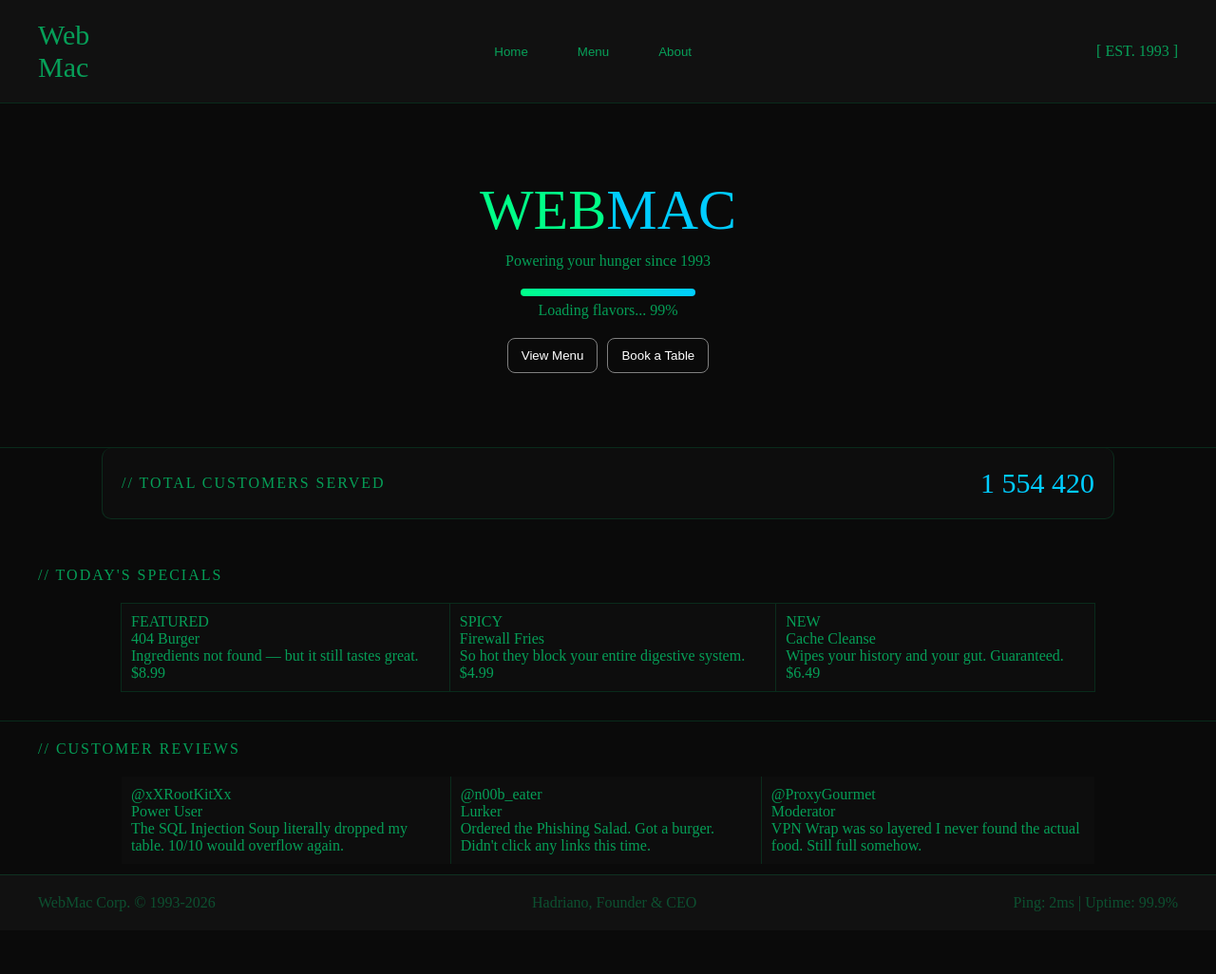
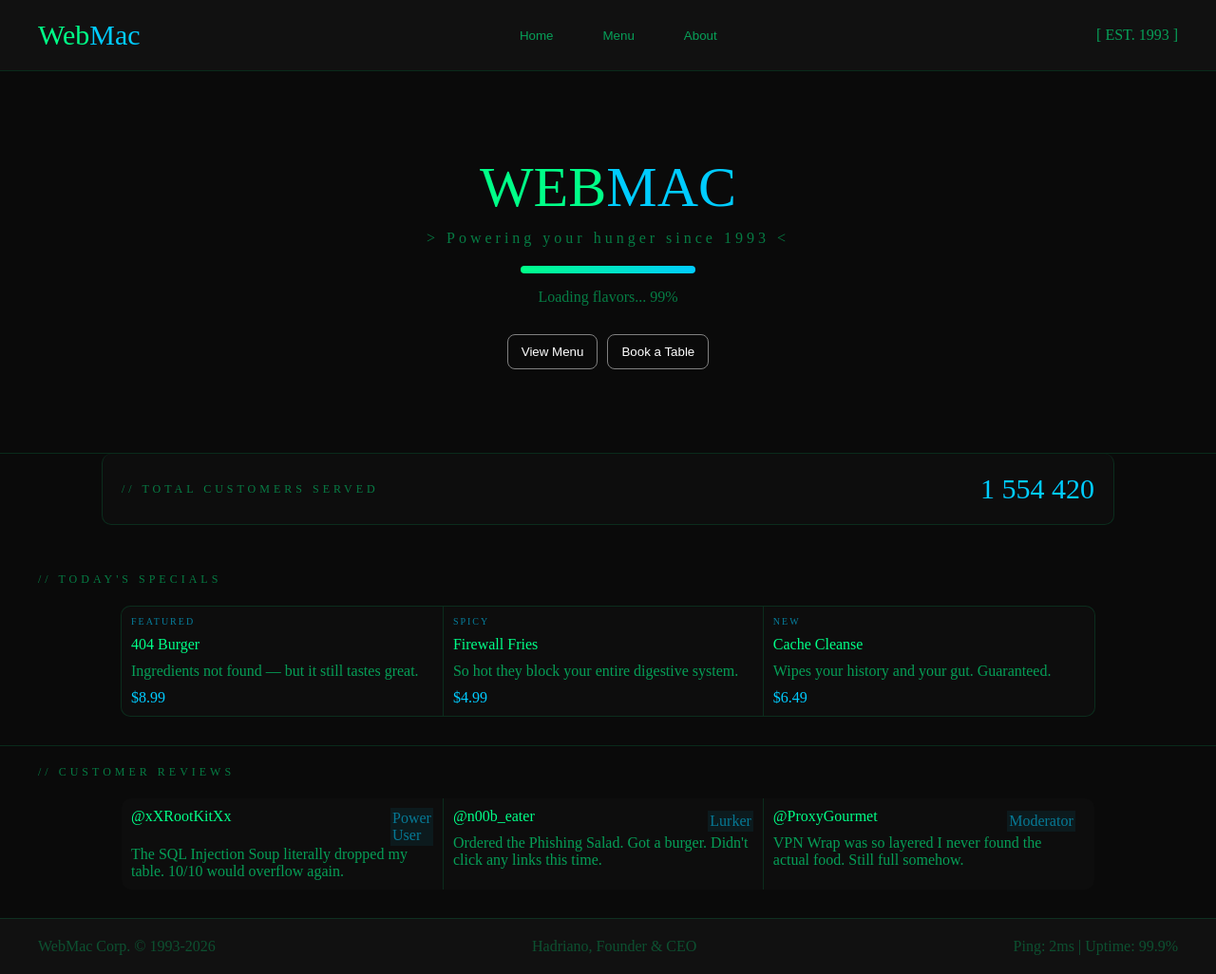
Before and after one commit to hadrianoo/restaurant-page, a website built with webpack: page src/template.html in a window 1280 px wide. Shown: the whole page at 95% size. Before the commit the page ends 980 px from the top, so only its background shows below. Built offline with nearby package versions, Linux system fonts and the light colour scheme.

Commit message:
Site finished

```diff
--- a/src/pages/about/about.js
+++ b/src/pages/about/about.js
@@ -139,7 +139,6 @@ export const aboutPage = () => {
         return container;
     };
 
-
     const certifications = () => {
         const container = document.createElement("div");
         const title = document.createElement("div");
@@ -172,9 +171,6 @@ export const aboutPage = () => {
         return container;
     };
 
-
-
-
     aboutContainer.appendChild(aboutMd());
     aboutContainer.appendChild(readmeTxt());
     aboutContainer.appendChild(mission());
--- a/src/pages/about/about.module.css
+++ b/src/pages/about/about.module.css
@@ -5,7 +5,6 @@
     justify-self: center;
     margin-top: 6rem;
     margin-bottom: 3rem;
-
 }
 
 .title {
@@ -20,8 +19,6 @@
     margin: 0;
     border-bottom: 1px solid var(--color-border);
 }
-
-.aboutMd>div:first-child {}
 
 .aboutMd>div:nth-child(2) {
     margin: 0 6rem;
@@ -122,7 +119,6 @@
 }
 
 .certification>div:last-child {
-    /* padding: 2rem; */
     margin: 0 6rem;
 
     display: flex;
--- a/src/pages/home/home.js
+++ b/src/pages/home/home.js
@@ -23,7 +23,7 @@ export const homePage = () => {
 
         web.textContent = "Web";
         mac.textContent = "Mac";
-        since.textContent = "Powering your hunger since 1993";
+        since.textContent = "> Powering your hunger since 1993 <";
         loading.textContent = "Loading flavors... 99%"
         viewMenuButton.textContent = "View Menu";
         bookTableButton.textContent = "Book a Table";
--- a/src/pages/home/home.module.css
+++ b/src/pages/home/home.module.css
@@ -38,6 +38,11 @@
     flex-direction: column;
 }
 
+.intro>div:nth-child(2) {
+    color: var(--color-green-muted);
+    letter-spacing: 0.4rem;
+}
+
 .intro>div:nth-child(3)>div:first-child {
     align-self: center;
     width: 120%;
@@ -45,6 +50,11 @@
     background-image: linear-gradient(to right, var(--color-green), var(--color-cyan));
     border-radius: 1rem;
     margin-bottom: 0.6rem;
+}
+
+.intro>div:nth-child(3)>div:last-child {
+    margin: 1rem 0;
+    color: var(--color-green-muted);
 }
 
 .nameButtons {
@@ -85,46 +95,94 @@
     font-size: 3rem;
 }
 
-.specials {
-    grid-row: 3;
-    margin-top: 3rem;
-}
 
 .title {
     text-transform: uppercase;
     margin: 2rem 0 2rem 4rem;
-    letter-spacing: 0.2rem;
+    letter-spacing: 0.4rem;
+    color: var(--color-green-muted);
+    font-size: 1.2rem;
 }
 
 .served>.title {
     margin: 0;
 }
 
+.specials {
+    grid-row: 3;
+    margin-top: 3rem;
+}
+
 .specials>div:last-child {
     display: grid;
     grid-auto-flow: column;
+    grid-template-columns: 33% 33% 33%;
     border: 1px solid var(--color-border);
     width: 80%;
     justify-self: center;
+    border-radius: 1rem;
+    background-color: var(--color-bg-secondary);
+}
+
+.homeDish>div:first-child {
+    color: var(--color-cyan-dim);
+    font-size: 1rem;
+    letter-spacing: 0.2rem;
+    margin-bottom: 1rem;
+}
+
+.homeDish>div:nth-child(2) {
+    color: var(--color-green);
+    margin-bottom: 1rem;
+}
+
+.homeDish>div:last-child {
+    color: var(--color-cyan);
+    margin-top: 1rem;
 }
 
 .homeDish,
 .review {
     padding: 1rem;
-    background-color: var(--color-bg-secondary);
+
 }
 
 .reviews {
     border-top: 1px solid var(--color-border);
     grid-row: 4;
     margin-top: 3rem;
+
 }
 
 .reviews>div:last-child {
     display: grid;
     grid-auto-flow: column;
+    grid-template-columns: 33% 33% 33%;
     width: 80%;
     justify-self: center;
+    background-color: var(--color-bg-secondary);
+    border-radius: 1rem;
+}
+
+.review {
+    display: grid;
+    grid-template: min-content 1fr / 1fr min-content;
+}
+
+.review>div:first-child {
+    color: var(--color-green);
+    margin-bottom: 1rem;
+}
+
+.review>div:nth-child(2) {
+    color: var(--color-cyan-ghost);
+    background-color: var(--color-cyan-rank-bg);
+    padding: 0.2rem;
+    align-self: center;
+}
+
+.review>div:last-child {
+    grid-column: 1 / 3;
 }
 
 .reviews>div:last-child>div:nth-child(2),
--- a/src/styles/global.css
+++ b/src/styles/global.css
@@ -53,10 +53,6 @@
     font-size: 62.5%;
 }
 
-/* * {
-    border: 1px solid red;
-} */
-
 body {
 
     margin: 0px;
@@ -76,6 +72,18 @@ header {
 
 header>.name {
     font-size: 3rem;
+}
+
+.name {
+    display: flex;
+}
+
+.name>div:first-child {
+    color: var(--color-green);
+}
+
+.name>div:last-child {
+    color: var(--color-cyan);
 }
 
 nav {
```
